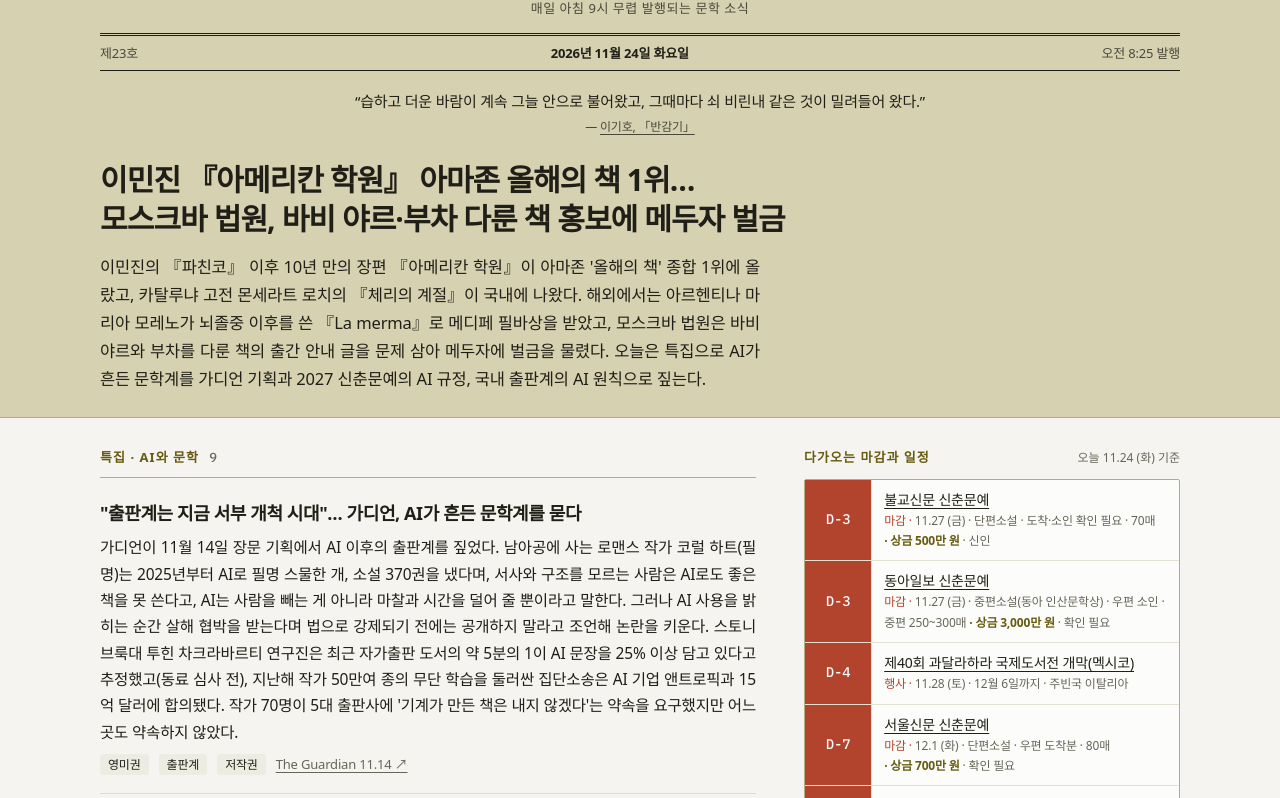
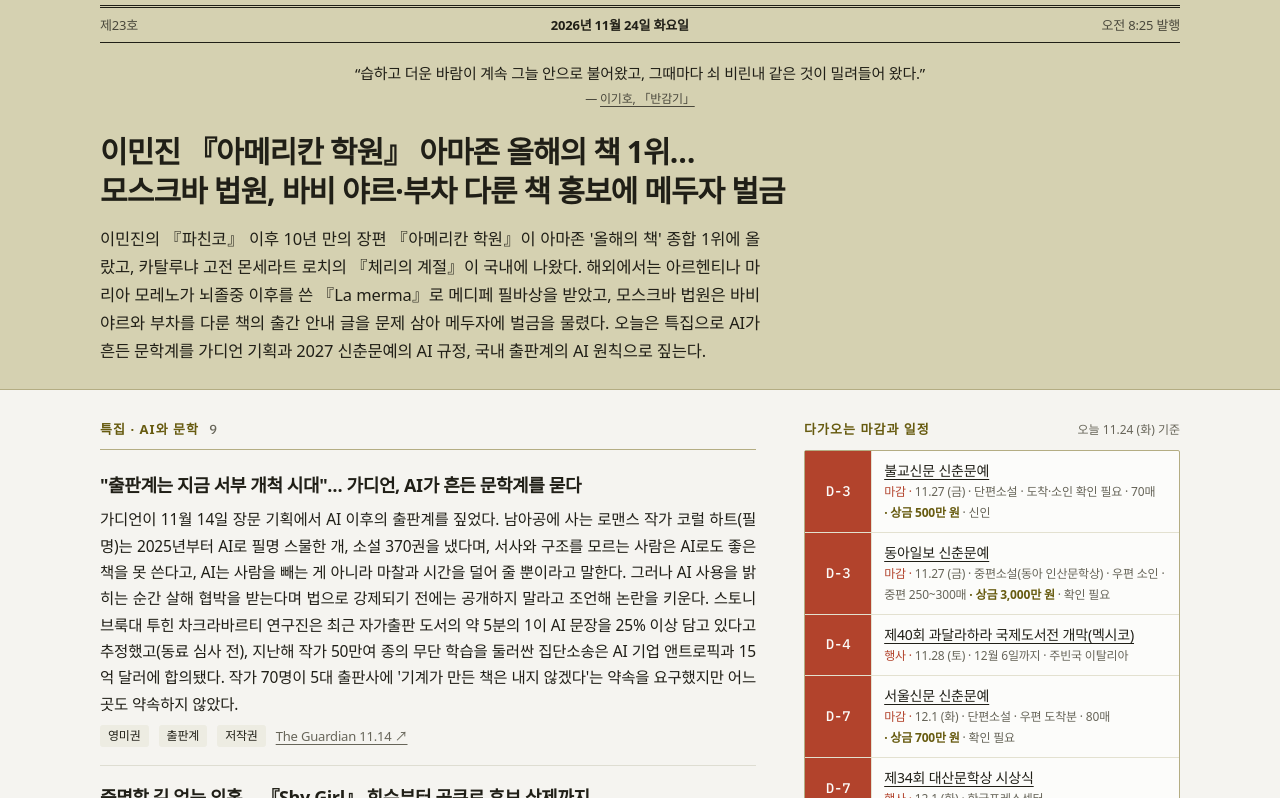
Before and after one commit to literarymorning/literarymorning.github.io, a plain HTML site: page index.html in a window 1280 px wide. Shown: the part 102-900 px from the top of the page. Drawn offline with Linux system fonts and the light colour scheme; a web font is replaced by a local one.

Commit message:
제호 아래 발행 시각 설명 삭제
Co-Authored-By: Claude Opus 5.5 <noreply@anthropic.com>
Claude-Session: https://claude.ai/code/session_01UbA7E4PDC9UFHDiucz97MQ

```diff
--- a/index.html
+++ b/index.html
@@ -556,7 +556,6 @@ main .item > *, main .item-body, main .analysis, main .book, main .writer > *, m
   <header class="masthead wrap">
     <div class="nameplate">
       <p class="flag" lang="en">The Literary Morning</p>
-      <div class="nameplate-sub">매일 아침 9시 무렵 발행되는 문학 소식</div>
       <div class="install" id="install" hidden>
         <button type="button" class="install-btn" id="install-btn">Add to Home Screen</button>
         <p class="install-hint" id="install-hint" hidden></p>
```
